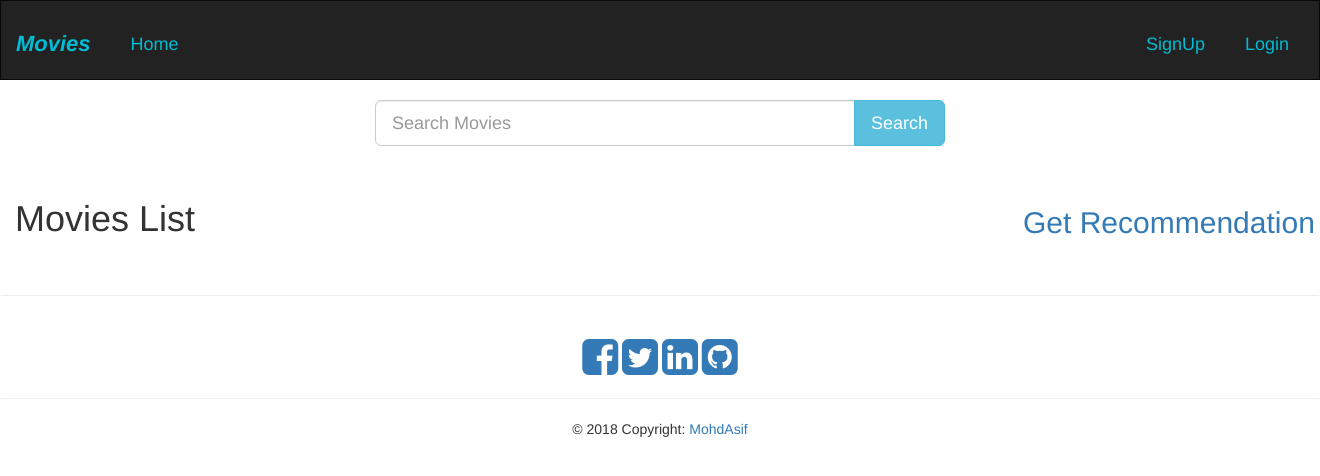
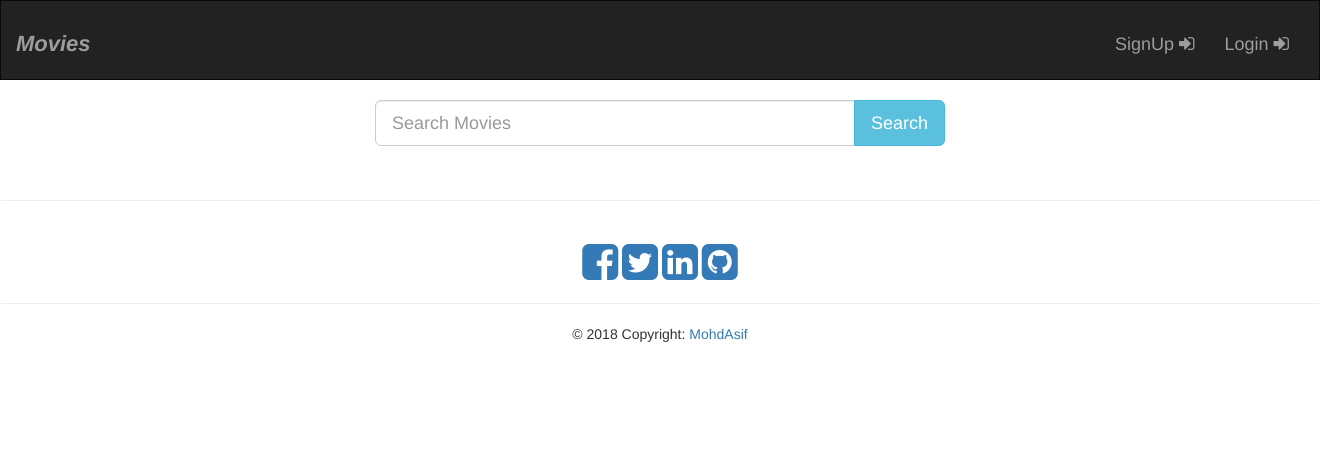
Before and after one commit to henriquebk1/movieRecommend, a Django app: template web/templates/web/list.html in a window 1320 px wide. Shown: the top 476 px of the page. Run offline with Django 3.2, Linux system fonts and the light colour scheme; the template is opened without the code that fills it, so the values that code supplies are empty; some libraries are stand-ins or nearby versions.

Commit message:
Revised base UI

```diff
--- a/web/static/web/css/base.css
+++ b/web/static/web/css/base.css
@@ -14,29 +14,7 @@
 	font-style: italic;
 	font-weight: 700;
 }
-.navbar-inverse .navbar-brand{
-	color:#00bcd4;
-}
-.navbar-inverse .navbar-nav>li>a{
-		color: #00bcd4;
-}
-h2{
-	margin-left: 20px;
-}
 
-#social-fb:hover {
-     color: #3B5998;
- }
- #social-tw:hover {
-     color: #4099FF;
- }
-
- #social-em:hover {
-     color: #f39c12;
- }
- #social-git:hover{
- 	color:black;
- }
 * {
     margin: 0;
 }
--- a/web/templates/web/base.html
+++ b/web/templates/web/base.html
@@ -38,14 +38,15 @@
                             <span class="icon-bar"></span>
                             <span class="icon-bar"></span>
                         </button>
-                        <a class="navbar-brand" href="">Movies</a>
+                        <a class="navbar-brand" href="{% url 'index' %}">Movies</a>
                     </div>
 
                     <!-- Items -->
                     <div class="collapse navbar-collapse" id="topNavBar">
                         <ul class="nav navbar-nav ">
-
-                            <li><a href="{% url 'index' %}">&nbsp; Home</a></li>
+                         {% if request.user.is_authenticated %}
+                            <li><a href="{% url 'recommend' %}">&nbsp; Recommendations</a></li>
+                        {% endif %}
 
 						</ul>
 
@@ -53,19 +54,18 @@
                          {% if not request.user.is_authenticated %}
                             <li>
                                 <a href="{% url 'signup' %}">
-                                    <span aria-hidden="true"></span>&nbsp;
-                                    SignUp
+                                    SignUp <i class="fa fa-sign-in" aria-hidden="true"></i>
                                 </a>
                             </li>
                             <li>
                                 <a href="{% url 'login' %}">
-                                    <span aria-hidden="true"></span>&nbsp; Login
+                                    Login <i class="fa fa-sign-in" aria-hidden="true"></i>
                                 </a>
                             </li>
                         {% else %}
                             <li>
                                 <a href="{% url 'logout' %}">
-                                    Logout
+                                    Logout <i class="fa fa-sign-out" aria-hidden="true"></i>
                                 </a>
                             </li>
                         {% endif %}
--- a/web/templates/web/list.html
+++ b/web/templates/web/list.html
@@ -25,16 +25,6 @@
             {% endfor %}
             </ul>
     {% endif %}
-    <div class="container-fluid">
-    <div class="row">
-        <div class="col-sm-2 col-md-3">
-		<h1>Movies List</h1>
-        </div>
-        <div class="col-xs-offset-9  mt-3">
-        <a href="{% url 'recommend' %}" class="btn"><strong><h2>Get Recommendation</h2></strong></a>
-        </div>
-    </div>
-	</div>
 	<div class="container-fluid">
 
     <!-- Movie list -->
```
